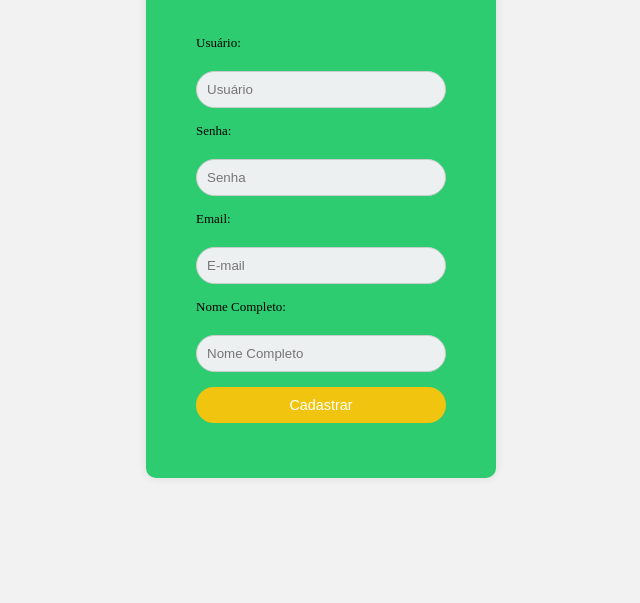
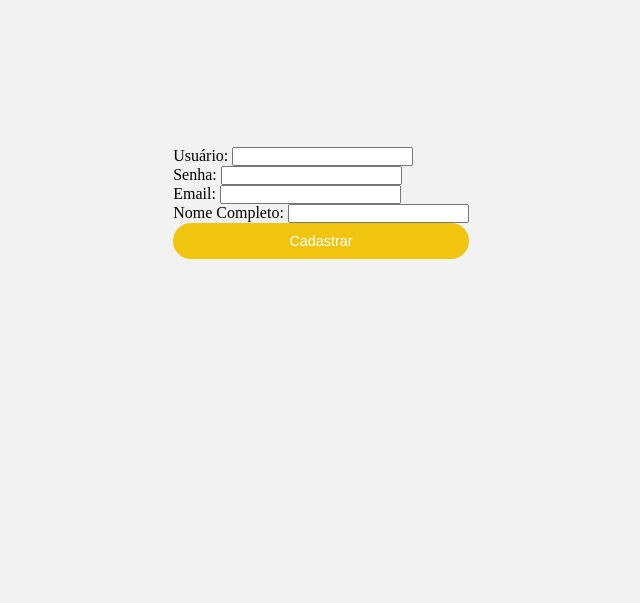
Before and after one commit to Gladistony/Projeto-Interdisciplinar-3, a plain HTML site: page projeto interdiciplinar 03/Paginas/telaDeCadastro.html in a window 1280 px wide. Shown: the part 197-800 px from the top of the page, without its empty margins (319-959 px from the left). Drawn offline with Linux system fonts and the light colour scheme.

Commit message:
Revert "Colocando o css na tela de cadastro"
This reverts commit 412c0d65416560dfc67dc9e085854a1c58fd79b5.

```diff
--- a/projeto interdiciplinar 03/Paginas/telaDeCadastro.html
+++ b/projeto interdiciplinar 03/Paginas/telaDeCadastro.html
@@ -1,37 +1,26 @@
 <!DOCTYPE html>
-<html lang="pt-br">
+<html lang="en">
 <head>
     <meta charset="UTF-8">
     <meta name="viewport" content="width=device-width, initial-scale=1.0">
     <title>Cadastro com Proxy</title>
 </head>
-<body><main>
-    <div class="conteiner">
-        <h1 class="texto-1">Cadastro</h1>
-        <form id="cadastroForm">
-            <div class="caixa-texto ">
-            <label for="usuario"   class="texto-Palavra ">Usuário:</label>
-            <input type="text" id="usuario" name="usuario" minlength="8" required placeholder = "Usuário">
-        </div>
-        <div class="caixa-texto ">
-            <label for="senha" class="texto-Palavra ">Senha:</label>
-            <input type="password" id="senha" name="senha" minlength="8" required placeholder="Senha">
-
-        </div>
-            <div class="caixa-texto ">
-            <label for="email" class="texto-Palavra ">Email:</label>
-            <input type="email" id="email" name="email" required placeholder="E-mail">
-            </div>
-            <div class="caixa-texto ">
-                <label for="nome_completo" class="texto-Palavra ">Nome Completo:</label>
-                 <input type="text" id="nome_completo" name="nome_completo" required placeholder="Nome Completo" autocomplete="off">
-           </div>
-            <button type="submit">Cadastrar</button>
-        </form>
-    </div>
-
-
-</main>
+<body>
+    <form id="cadastroForm">
+        <label for="usuario">Usuário:</label>
+        <input type="text" id="usuario" name="usuario" minlength="8" required>
+        <br>
+        <label for="senha">Senha:</label>
+        <input type="password" id="senha" name="senha" minlength="8" required>
+        <br>
+        <label for="email">Email:</label>
+        <input type="email" id="email" name="email" required>
+        <br>
+        <label for="nome_completo">Nome Completo:</label>
+        <input type="text" id="nome_completo" name="nome_completo" required>
+        <br>
+        <button type="submit">Cadastrar</button>
+    </form>
 
     <script>
         document.getElementById('cadastroForm').addEventListener('submit', async function (event) {
@@ -113,18 +102,11 @@
         flex-direction: column;
         align-items: center;
         padding: 20px;
-        height: 550px;
+        height: 250px;
         width: 350px;
         text-align: start;
         border-radius: 10px;
         box-shadow: 0 0 10px rgba(0, 0, 0, 0.1);
-    }
-    .texto-Palavra {
-        font-weight: 500;
-        font-size: small;
-        display: flex;
-        justify-content: flex-start;
-        margin-bottom: 10px;
     }
     .caixa-texto {
         width: 250px;
@@ -166,6 +148,13 @@
         margin-bottom:50px;
         color: #ffffff;
     }
+    .codigoDeAtivacao{
+        display:flex;
+        justify-content: center;
+        margin-bottom: 50px;
+        font-size: 1.6rem;
+    }
+
     /* .erro input {
         background-color: #f0f0f0;
         border: 1px solid #ce3939;
```
Also changed, not shown: Servidor/Html_Template/index.html (+2 -2 lines).
